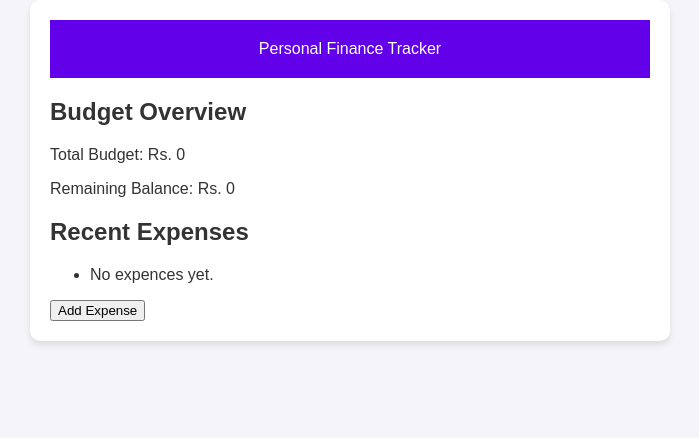
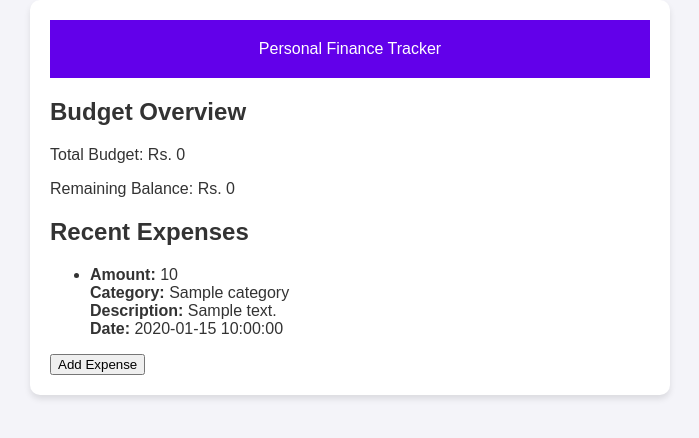
Before and after one commit to niteshkumar0711/Financial-Reports, a Flask app: template finance-tracker/templates/index.html in a window 1280 px wide. Shown: the top 438 px of the page, without its empty margins (290-989 px from the left). Run offline with Flask 3, Linux system fonts and the light colour scheme; the template is opened without the code that fills it: most values are stand-ins (such as "Sample title", 1, 10 or a date in 2020).

Commit message:
added fetch data from add expenses

```diff
--- a/finance-tracker/app.py
+++ b/finance-tracker/app.py
@@ -1,16 +1,32 @@
-from flask import Flask, render_template
+from flask import Flask, render_template, request, redirect, url_for
 
 app = Flask(__name__)
 
 
+expenses = []
+
 @app.route('/')
 def index():
-    return render_template('index.html')
+    return render_template('index.html', expences=expenses)
 
 
-@app.route('/add-expense')
+@app.route('/add-expense', methods=['GET', 'POST'])
 def add_expense():
-    return render_template('add_expense.html')
+        if request.method == 'POST':
+             amount = request.form['amount']
+             category = request.form['category']
+             description = request.form['description']
+             date = request.form['date']
+
+             expense = {
+                  'amount': amount,
+                  'category': category,
+                  'description': description,
+                  'date':date
+             }
+             expenses.append(expense)
+             return redirect(url_for('index'))
+        return render_template('add_expense.html')
 
 
 if __name__ == '__main__':
--- a/finance-tracker/templates/index.html
+++ b/finance-tracker/templates/index.html
@@ -20,7 +20,18 @@
             <section id="recent-expences">
                 <h2>Recent Expenses</h2>
                 <ul>
-                    <li>No expences yet.</li>
+                    {% if expenses %}
+                        {% for expense in expenses %}
+                            <li>
+                                <strong>Amount:</strong> {{expense['amount']}}<br>
+                                <strong>Category:</strong> {{expense['category']}} <br>
+                                <strong>Description:</strong> {{expense['description']}} <br>
+                                <strong>Date:</strong> {{expense['date']}}
+                            </li>
+                        {% endfor %}
+                    {% else %}
+                        <li>No expenses added yet.</li>
+                    {% endif %}
                 </ul>
             </section>
             <button onclick="location.href='add-expense'">Add Expense</button>
```
